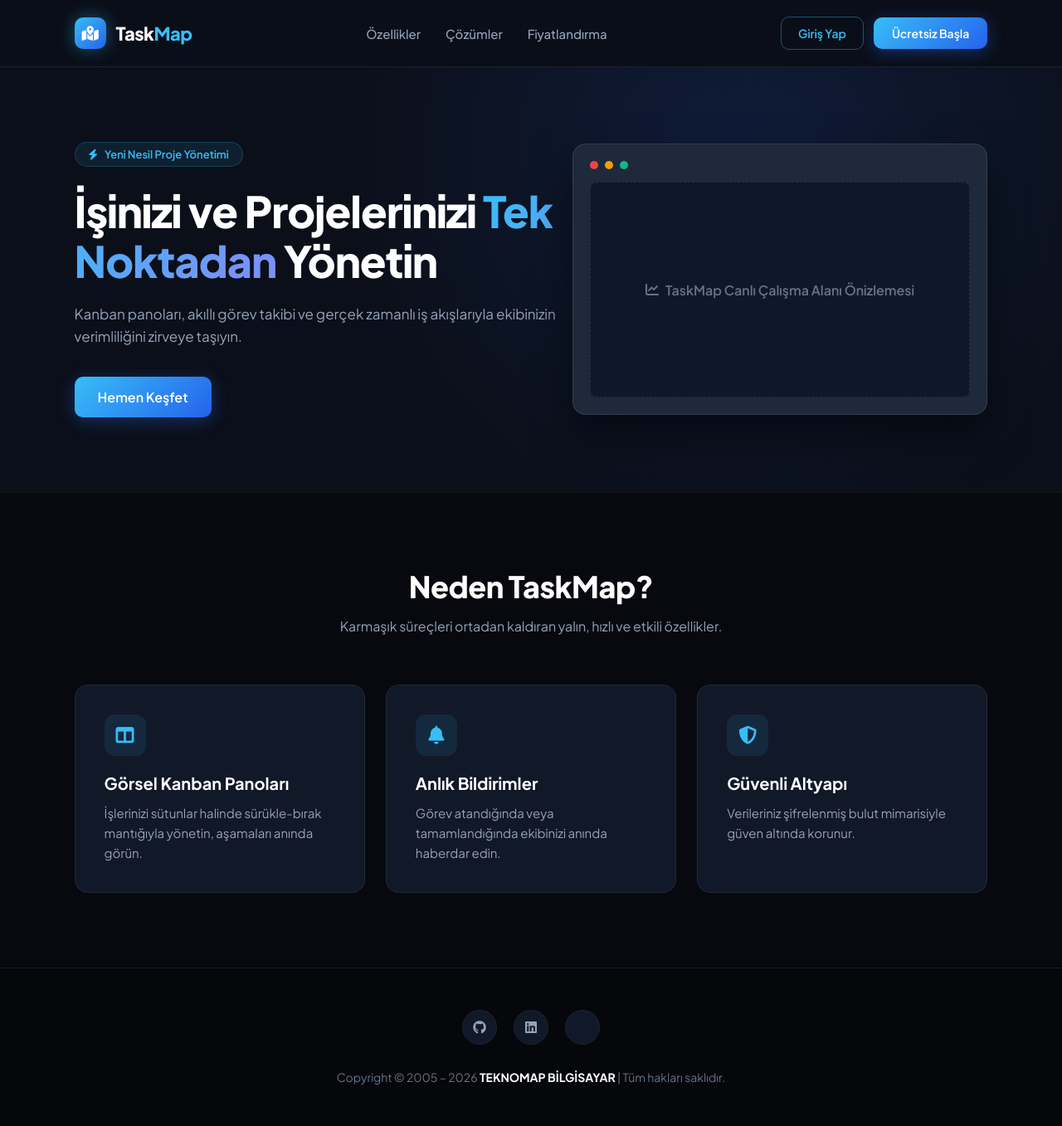
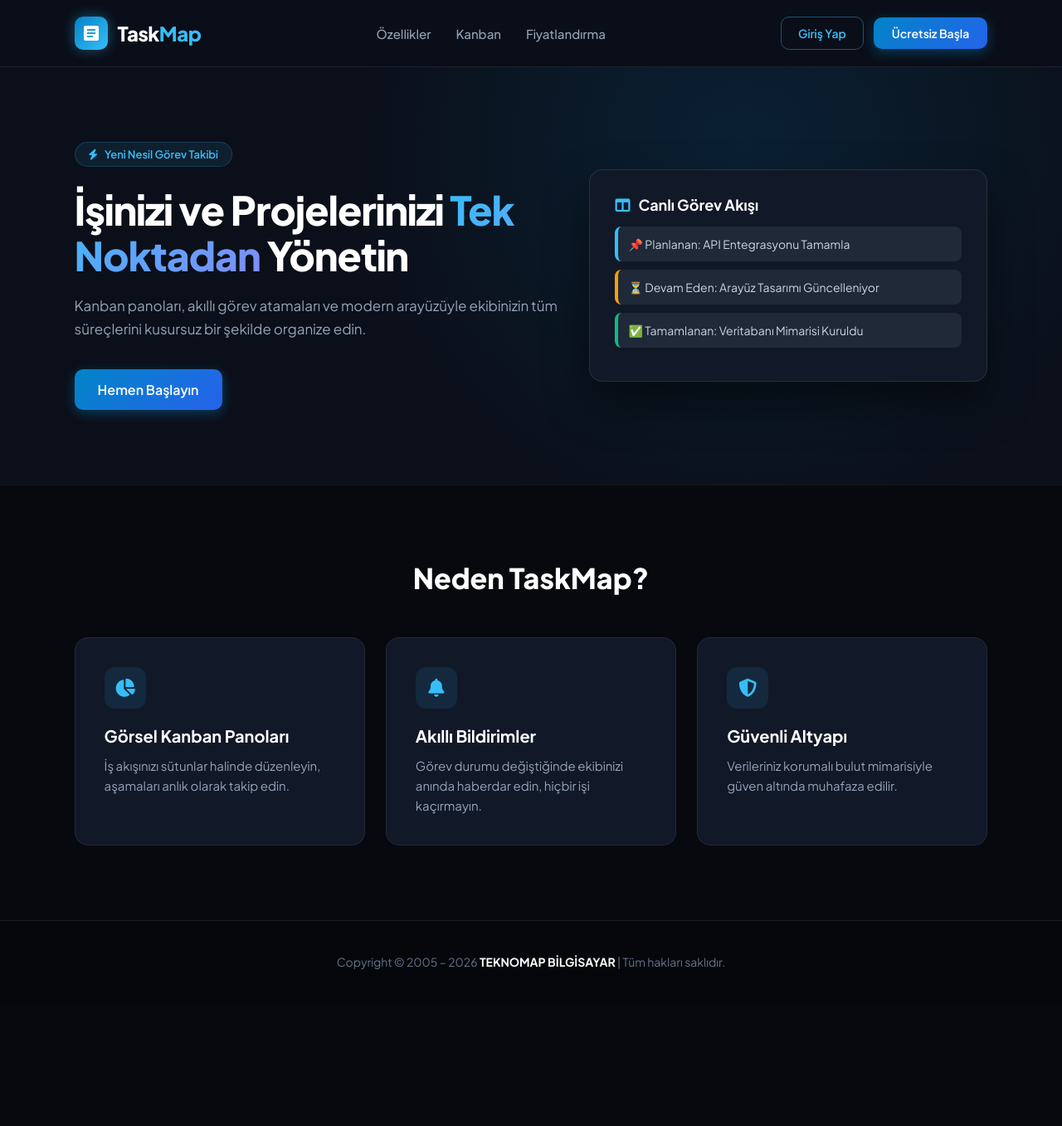
Before and after one commit to miran4726/taskmap, a Flask app: page / in a window 1280 px wide. Shown: the whole page at 83% size. After the commit the page ends 1168 px from the top, so only its background shows below. Run offline with Flask 3, Linux system fonts and the light colour scheme.

Commit message:
Update index.html

```diff
--- a/templates/index.html
+++ b/templates/index.html
@@ -3,7 +3,7 @@
 <head>
     <meta charset="UTF-8">
     <meta name="viewport" content="width=device-width, initial-scale=1.0">
-    <title>TaskMap - Yeni Nesil İş ve Proje Yönetimi</title>
+    <title>TaskMap - İş, Görev ve Proje Takip Yazılımı</title>
     <link href="https://fonts.googleapis.com/css2?family=Plus+Jakarta+Sans:wght@400;500;600;700;800&display=swap" rel="stylesheet">
     <link rel="stylesheet" href="https://cdnjs.cloudflare.com/ajax/libs/font-awesome/6.4.0/css/all.min.css">
     <style>
@@ -26,40 +26,45 @@
             justify-content: space-between;
             align-items: center;
             padding: 20px 7%;
-            background: rgba(11, 15, 25, 0.85);
+            background: rgba(11, 15, 25, 0.9);
             backdrop-filter: blur(12px);
             border-bottom: 1px solid rgba(255, 255, 255, 0.08);
             position: sticky;
             top: 0;
             z-index: 1000;
         }
-        .logo-brand {
+        .logo-area {
             display: flex;
             align-items: center;
             gap: 12px;
             text-decoration: none;
         }
-        .logo-icon {
-            width: 38px;
-            height: 38px;
-            background: linear-gradient(135deg, #38bdf8 0%, #2563eb 100%);
+        /* Saf Kodla Üretilmiş Kusursuz Logo Tasarımı */
+        .logo-graphic {
+            width: 40px;
+            height: 40px;
+            background: linear-gradient(135deg, #0284c7 0%, #38bdf8 100%);
             border-radius: 10px;
             display: flex;
             align-items: center;
             justify-content: center;
-            color: white;
-            font-size: 18px;
-            box-shadow: 0 0 20px rgba(56, 189, 248, 0.4);
+            box-shadow: 0 0 15px rgba(56, 189, 248, 0.4);
         }
-        .logo-text {
-            font-size: 22px;
+        .logo-graphic svg {
+            width: 24px;
+            height: 24px;
+            fill: white;
+        }
+        .logo-title {
+            font-size: 24px;
             font-weight: 800;
             color: #ffffff;
             letter-spacing: -0.5px;
         }
-        .logo-text span {
+        .logo-title span {
             color: #38bdf8;
         }
+
         nav {
             display: flex;
             gap: 30px;
@@ -75,12 +80,12 @@
         nav a:hover {
             color: #38bdf8;
         }
-        .auth-group {
+        .auth-buttons {
             display: flex;
             gap: 12px;
             align-items: center;
         }
-        .btn-outline {
+        .btn-login {
             padding: 10px 20px;
             border: 1px solid rgba(56, 189, 248, 0.4);
             color: #38bdf8;
@@ -90,24 +95,22 @@
             font-size: 14px;
             transition: all 0.2s;
         }
-        .btn-outline:hover {
+        .btn-login:hover {
             background: rgba(56, 189, 248, 0.1);
-            border-color: #38bdf8;
         }
-        .btn-solid {
+        .btn-start {
             padding: 10px 22px;
-            background: linear-gradient(135deg, #38bdf8 0%, #2563eb 100%);
+            background: linear-gradient(135deg, #0284c7 0%, #2563eb 100%);
             color: white;
             border-radius: 10px;
             text-decoration: none;
             font-weight: 600;
             font-size: 14px;
-            box-shadow: 0 4px 20px rgba(37, 99, 235, 0.4);
-            transition: transform 0.2s, box-shadow 0.2s;
+            box-shadow: 0 4px 15px rgba(2, 132, 199, 0.4);
+            transition: transform 0.2s;
         }
-        .btn-solid:hover {
+        .btn-start:hover {
             transform: translateY(-2px);
-            box-shadow: 0 6px 25px rgba(37, 99, 235, 0.6);
         }
 
         /* Hero */
@@ -116,12 +119,12 @@
             justify-content: space-between;
             align-items: center;
             padding: 90px 7%;
-            background: radial-gradient(circle at 70% 20%, rgba(37, 99, 235, 0.15) 0%, transparent 50%);
+            background: radial-gradient(circle at 70% 20%, rgba(2, 132, 199, 0.15) 0%, transparent 50%);
         }
         .hero-content {
             max-width: 600px;
         }
-        .hero-tag {
+        .hero-badge {
             display: inline-flex;
             align-items: center;
             gap: 8px;
@@ -135,7 +138,7 @@
             border: 1px solid rgba(56, 189, 248, 0.2);
         }
         .hero h1 {
-            font-size: 52px;
+            font-size: 48px;
             font-weight: 800;
             line-height: 1.15;
             color: #ffffff;
@@ -153,60 +156,45 @@
             margin-bottom: 35px;
             line-height: 1.6;
         }
-        .hero-preview {
-            background: #1e293b;
+
+        .hero-box {
+            background: #111827;
             border: 1px solid rgba(255, 255, 255, 0.1);
             border-radius: 16px;
-            padding: 20px;
-            width: 520px;
+            padding: 30px;
+            width: 480px;
             box-shadow: 0 25px 50px rgba(0,0,0,0.5);
         }
-        .preview-header {
-            display: flex;
-            gap: 8px;
+        .hero-box h3 {
+            font-size: 18px;
+            color: #fff;
             margin-bottom: 15px;
-        }
-        .preview-dot {
-            width: 10px;
-            height: 10px;
-            border-radius: 50%;
-        }
-        .dot-1 { background: #ef4444; }
-        .dot-2 { background: #f59e0b; }
-        .dot-3 { background: #10b981; }
-        .preview-body {
-            background: #0f172a;
-            border-radius: 8px;
-            height: 260px;
             display: flex;
             align-items: center;
-            justify-content: center;
-            color: #64748b;
-            font-weight: 600;
-            border: 1px dashed rgba(255, 255, 255, 0.1);
+            gap: 10px;
+        }
+        .kanban-preview-col {
+            background: #1f2937;
+            padding: 12px;
+            border-radius: 8px;
+            margin-bottom: 10px;
+            font-size: 14px;
+            color: #cbd5e1;
+            border-left: 4px solid #38bdf8;
         }
 
-        /* Features */
+        /* Features Section */
         .features {
             padding: 90px 7%;
             background: #07090f;
             border-top: 1px solid rgba(255, 255, 255, 0.05);
         }
-        .section-header {
+        .section-title {
             text-align: center;
-            max-width: 600px;
-            margin: 0 auto 60px auto;
-        }
-        .section-header h2 {
-            font-size: 36px;
+            font-size: 34px;
             font-weight: 800;
             color: #ffffff;
-            margin-bottom: 15px;
-            letter-spacing: -0.5px;
-        }
-        .section-header p {
-            color: #94a3b8;
-            font-size: 16px;
+            margin-bottom: 50px;
         }
         .features-grid {
             display: grid;
@@ -223,7 +211,6 @@
         .feature-card:hover {
             border-color: #38bdf8;
             transform: translateY(-5px);
-            box-shadow: 0 10px 30px rgba(56, 189, 248, 0.1);
         }
         .feature-icon {
             width: 50px;
@@ -252,32 +239,9 @@
         /* Footer */
         footer {
             background: #05070b;
-            padding: 50px 7%;
+            padding: 40px 7%;
             border-top: 1px solid rgba(255, 255, 255, 0.08);
             text-align: center;
-        }
-        .footer-socials {
-            display: flex;
-            justify-content: center;
-            gap: 20px;
-            margin-bottom: 30px;
-        }
-        .footer-socials a {
-            width: 42px;
-            height: 42px;
-            background: #111827;
-            display: flex;
-            align-items: center;
-            justify-content: center;
-            border-radius: 50%;
-            color: #94a3b8;
-            text-decoration: none;
-            border: 1px solid rgba(255, 255, 255, 0.05);
-            transition: 0.2s;
-        }
-        .footer-socials a:hover {
-            background: #38bdf8;
-            color: #000;
         }
         .copyright {
             color: #64748b;
@@ -290,7 +254,7 @@
         @media(max-width: 900px) {
             .hero { flex-direction: column; gap: 50px; }
             .features-grid { grid-template-columns: 1fr; }
-            .hero-preview { width: 100%; }
+            .hero-box { width: 100%; }
         }
     </style>
 </head>
@@ -298,73 +262,64 @@
 
     <!-- Header -->
     <header>
-        <a href="/" class="logo-brand">
-            <div class="logo-icon"><i class="fa-solid fa-map-location-dot"></i></div>
-            <div class="logo-text">Task<span>Map</span></div>
+        <a href="/" class="logo-area">
+            <!-- Kesinlikle kırılmayacak SVG Logo -->
+            <div class="logo-graphic">
+                <svg viewBox="0 0 24 24"><path d="M19 3H5c-1.1 0-2 .9-2 2v14c0 1.1.9 2 2 2h14c1.1 0 2-.9 2-2V5c0-1.1-.9-2-2-2zm-5 14H7v-2h7v2zm3-4H7v-2h10v2zm0-4H7V7h10v2z"/></svg>
+            </div>
+            <div class="logo-title">Task<span>Map</span></div>
         </a>
         <nav>
             <a href="#">Özellikler</a>
-            <a href="#">Çözümler</a>
+            <a href="#">Kanban</a>
             <a href="#">Fiyatlandırma</a>
         </nav>
-        <div class="auth-group">
-            <a href="/login" class="btn-outline">Giriş Yap</a>
-            <a href="/register" class="btn-solid">Ücretsiz Başla</a>
+        <div class="auth-buttons">
+            <a href="/login" class="btn-login">Giriş Yap</a>
+            <a href="/register" class="btn-start">Ücretsiz Başla</a>
         </div>
     </header>
 
     <!-- Hero Section -->
     <section class="hero">
         <div class="hero-content">
-            <div class="hero-tag"><i class="fa-solid fa-bolt"></i> Yeni Nesil Proje Yönetimi</div>
+            <div class="hero-badge"><i class="fa-solid fa-bolt"></i> Yeni Nesil Görev Takibi</div>
             <h1>İşinizi ve Projelerinizi <span>Tek Noktadan</span> Yönetin</h1>
-            <p>Kanban panoları, akıllı görev takibi ve gerçek zamanlı iş akışlarıyla ekibinizin verimliliğini zirveye taşıyın.</p>
-            <a href="/register" class="btn-solid" style="padding: 14px 28px; font-size: 16px; display: inline-block;">Hemen Keşfet</a>
+            <p>Kanban panoları, akıllı görev atamaları ve modern arayüzüyle ekibinizin tüm süreçlerini kusursuz bir şekilde organize edin.</p>
+            <a href="/register" class="btn-start" style="padding: 14px 28px; font-size: 16px; display: inline-block;">Hemen Başlayın</a>
         </div>
-        <div class="hero-preview">
-            <div class="preview-header">
-                <div class="preview-dot dot-1"></div>
-                <div class="preview-dot dot-2"></div>
-                <div class="preview-dot dot-3"></div>
-            </div>
-            <div class="preview-body">
-                <i class="fa-solid fa-chart-line" style="margin-right: 8px;"></i> TaskMap Canlı Çalışma Alanı Önizlemesi
-            </div>
+        <div class="hero-box">
+            <h3><i class="fa-solid fa-columns" style="color:#38bdf8;"></i> Canlı Görev Akışı</h3>
+            <div class="kanban-preview-col">📌 Planlanan: API Entegrasyonu Tamamla</div>
+            <div class="kanban-preview-col" style="border-left-color: #f59e0b;">⏳ Devam Eden: Arayüz Tasarımı Güncelleniyor</div>
+            <div class="kanban-preview-col" style="border-left-color: #10b981;">✅ Tamamlanan: Veritabanı Mimarisi Kuruldu</div>
         </div>
     </section>
 
     <!-- Features Section -->
     <section class="features">
-        <div class="section-header">
-            <h2>Neden TaskMap?</h2>
-            <p>Karmaşık süreçleri ortadan kaldıran yalın, hızlı ve etkili özellikler.</p>
-        </div>
+        <h2 class="section-title">Neden TaskMap?</h2>
         <div class="features-grid">
             <div class="feature-card">
-                <div class="feature-icon"><i class="fa-solid fa-columns"></i></div>
+                <div class="feature-icon"><i class="fa-solid fa-chart-pie"></i></div>
                 <h3>Görsel Kanban Panoları</h3>
-                <p>İşlerinizi sütunlar halinde sürükle-bırak mantığıyla yönetin, aşamaları anında görün.</p>
+                <p>İş akışınızı sütunlar halinde düzenleyin, aşamaları anlık olarak takip edin.</p>
             </div>
             <div class="feature-card">
                 <div class="feature-icon"><i class="fa-solid fa-bell"></i></div>
-                <h3>Anlık Bildirimler</h3>
-                <p>Görev atandığında veya tamamlandığında ekibinizi anında haberdar edin.</p>
+                <h3>Akıllı Bildirimler</h3>
+                <p>Görev durumu değiştiğinde ekibinizi anında haberdar edin, hiçbir işi kaçırmayın.</p>
             </div>
             <div class="feature-card">
                 <div class="feature-icon"><i class="fa-solid fa-shield-halved"></i></div>
                 <h3>Güvenli Altyapı</h3>
-                <p>Verileriniz şifrelenmiş bulut mimarisiyle güven altında korunur.</p>
+                <p>Verileriniz korumalı bulut mimarisiyle güven altında muhafaza edilir.</p>
             </div>
         </div>
     </section>
 
     <!-- Footer -->
     <footer>
-        <div class="footer-socials">
-            <a href="#"><i class="fa-brands fa-github"></i></a>
-            <a href="#"><i class="fa-brands fa-linkedin"></i></a>
-            <a href="#"><i class="fa-brands fa-x-twitter"></i></a>
-        </div>
         <div class="copyright">
             Copyright &copy; 2005 – 2026 <strong>TEKNOMAP BİLGİSAYAR</strong> | Tüm hakları saklıdır.
         </div>
```
